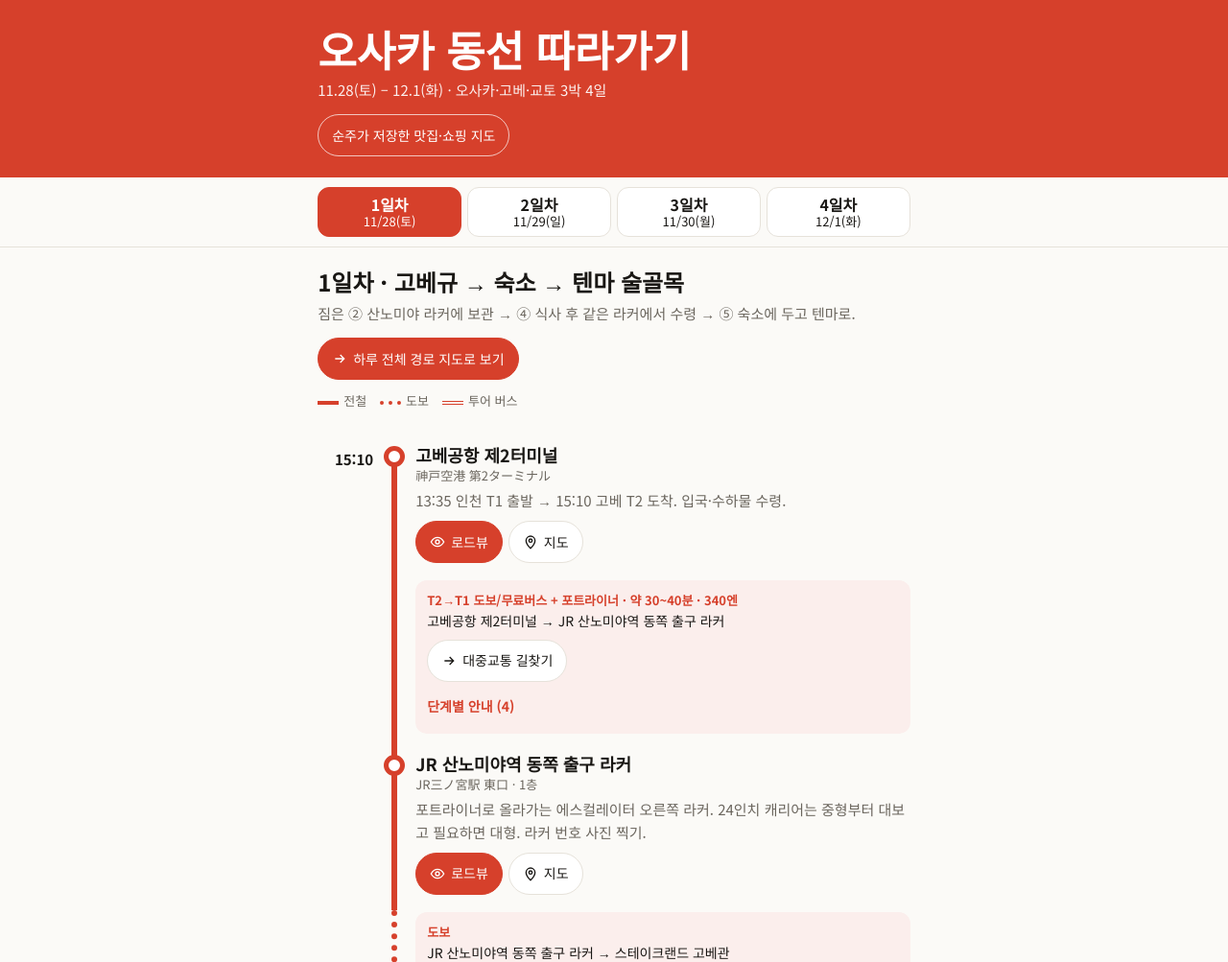
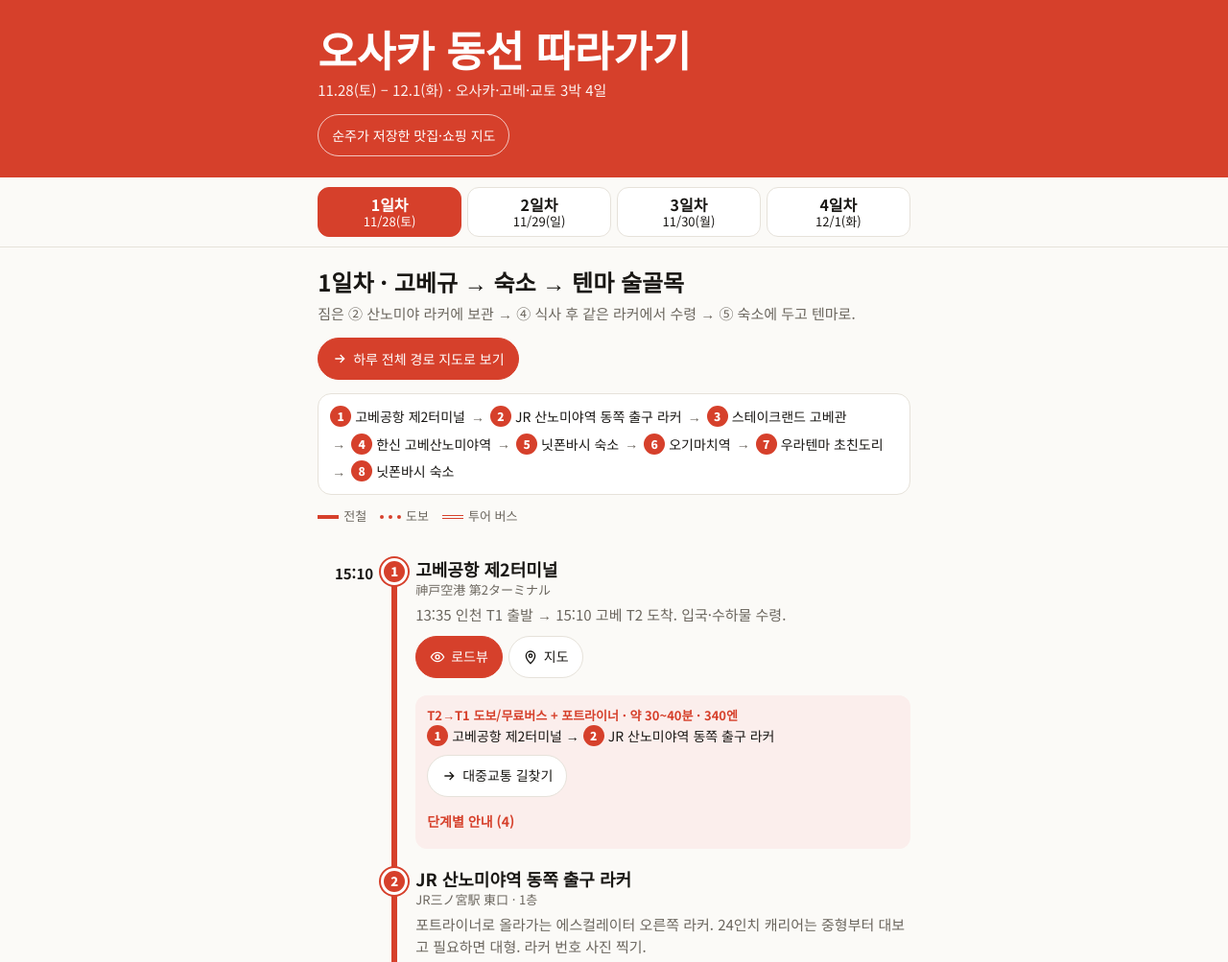
Before and after one commit to changsu1993/osaka-2026, a plain HTML site: page index.html in a window 1280 px wide. Shown: the top 1003 px of the page at 96% size. Drawn offline with Linux system fonts and the light colour scheme.

Commit message:
Add stop numbers and place-name map links

```diff
--- a/index.html
+++ b/index.html
@@ -37,7 +37,12 @@ header p{margin:0;opacity:.92;font-size:15px}
 .rail{position:relative;display:flex;justify-content:center}
 .rail::before{content:"";position:absolute;top:0;bottom:0;width:6px;background:var(--c)}
 .stop:first-child .rail::before{top:20px}.stop:last-child .rail::before{bottom:calc(100% - 20px)}
-.dot{position:relative;margin-top:12px;width:22px;height:22px;border-radius:50%;background:var(--card);border:5px solid var(--c)}
+.dot{position:relative;margin-top:10px;width:28px;height:28px;border-radius:50%;background:var(--c);color:#fff;border:3px solid var(--card);box-shadow:0 0 0 2px var(--c);display:grid;place-items:center;font-size:13px;font-weight:900;line-height:1}
+.num{display:inline-grid;place-items:center;min-width:22px;height:22px;padding:0 5px;border-radius:11px;background:var(--c);color:#fff;font-size:12px;font-weight:900;margin-right:4px;vertical-align:1px}
+.flow{list-style:none;margin:14px 0 0;padding:12px;display:flex;flex-wrap:wrap;gap:6px 4px;align-items:center;background:var(--card);border:1px solid var(--line);border-radius:14px;font-size:14px}
+.flow li{display:inline-flex;align-items:center}.flow li+li::before{content:'→';color:var(--mute);margin:0 6px 0 2px}
+.flow a{color:inherit;text-decoration:none}.flow a:hover{text-decoration:underline}
+.stop{scroll-margin-top:80px}
 .body{padding:10px 0 16px}
 .body h3{margin:0;font-size:18px;line-height:1.3}
 .body .jp{color:var(--mute);font-size:13px}
@@ -231,9 +236,11 @@ const MAPS_KEY='AIzaSyAxpuGo-cc7EUKWBMl9dv4HSK6PeZASx9E';
 const ll=k=>P[k][0]+','+P[k][1];
 const esc=s=>String(s).replace(/[&<>"']/g,c=>({'&':'&amp;','<':'&lt;','>':'&gt;','"':'&quot;',"'":'&#39;'}[c]));
 const G='https://www.google.com/maps/';
-const mapU=k=>G+'search/?api=1&query='+ll(k);
+const Q={kix2:'神戸空港 第2ターミナル',snLocker:'JR三ノ宮駅 東口',steak:'ステーキランド神戸館',hanshin:'阪神 神戸三宮駅',stay:'大阪府大阪市中央区日本橋1-10-15',ogi:'扇町駅 大阪メトロ',tenma:'裏天満',tsuru:'つるとんたん 宗右衛門町店',fushimi:'伏見稲荷大社',kiyo:'清水寺',kinka:'金閣寺',arashi:'渡月橋',doton:'ドトンプラザ 大阪',satsuma:'らーめん 薩摩っ子 道頓堀',acchichi:'あっちち本舗 道頓堀店',donki:'ドン・キホーテ 道頓堀店',glico:'グリコサイン 道頓堀',wanaka:'たこ焼道楽 わなか 道頓堀',ebisu:'戎橋 大阪',kogaryu:'甲賀流 アメリカ村本店',fujimoto:'焼肉 ふじもと 心斎橋店',hozenji:'法善寺横丁',rikimaru:'焼肉 力丸 千日前店',en:'炭火焼肉 焔 en なんば日本橋店',kintetsu:'近鉄日本橋駅',usj:'ユニバーサル・スタジオ・ジャパン',ucity:'ユニバーサルシティ駅',nishikujo:'西九条駅',tennoji:'JR天王寺駅',harukas:'ハルカス300 展望台',moegi:'お好み焼 萌木 難波',acchichiH:'あっちち本舗 本店',tani4:'谷町四丁目駅',otemon:'大阪城 大手門',castle:'大阪城天守閣',bic:'ビックカメラ なんば店',naniwa:'なにわ日本橋食堂',edion:'エディオン なんば本店',yasaka:'難波八阪神社'};
+const nm=k=>encodeURIComponent(Q[k]||ll(k));
+const mapU=k=>G+'search/?api=1&query='+nm(k);
 const panoU=k=>G+'@?api=1&map_action=pano&viewpoint='+ll(k);
-const dirU=(a,b,m)=>G+'dir/?api=1&origin='+ll(a)+'&destination='+ll(b)+'&travelmode='+(m==='walk'?'walking':'transit');
+const dirU=(a,b,m)=>G+'dir/?api=1&origin='+nm(a)+'&destination='+nm(b)+'&travelmode='+(m==='walk'?'walking':'transit');
 const I={
  eye:'<svg viewBox="0 0 24 24" fill="none" stroke="currentColor" stroke-width="2"><path d="M2 12s4-7 10-7 10 7 10 7-4 7-10 7S2 12 2 12z"/><circle cx="12" cy="12" r="3"/></svg>',
  pin:'<svg viewBox="0 0 24 24" fill="none" stroke="currentColor" stroke-width="2"><path d="M12 22s7-7 7-12a7 7 0 1 0-14 0c0 5 7 12 7 12z"/><circle cx="12" cy="10" r="2.5"/></svg>',
@@ -246,17 +253,18 @@ function render(i){
   const x=DAYS[i];
   document.documentElement.style.setProperty('--c',x.c);
   tabs.querySelectorAll('button').forEach(b=>b.setAttribute('aria-selected',b.dataset.i==i));
-  const all=G+'dir/'+x.stops.map(s=>ll(s[0])).join('/')+'/';
+  const all=G+'dir/'+x.stops.map(s=>nm(s[0])).join('/')+'/';
+  const flow=`<ol class="flow" aria-label="오늘 순서">${x.stops.map((s,j)=>`<li><a href="#s${i}-${j}"><span class="num">${j+1}</span>${esc(P[s[0]][2].replace(/ \(.*\)$/,''))}</a></li>`).join('')}</ol>`;
   let h=`<div class="dayhead"><h2>${i+1}일차 · ${esc(x.t)}</h2><p>${esc(x.s)}</p>
    <div class="whole"><a class="btn main" href="${all}">${I.go}하루 전체 경로 지도로 보기</a></div>
-   <div class="legend"><span><i></i>전철</span><span><i class="w"></i>도보</span><span><i class="b"></i>투어 버스</span></div></div><ol class="route">`;
+   ${flow}<div class="legend"><span><i></i>전철</span><span><i class="w"></i>도보</span><span><i class="b"></i>투어 버스</span></div></div><ol class="route">`;
   x.stops.forEach((s,j)=>{
     const [k,tm,note,leg,tip]=s,p=P[k];
     if(leg){const prev=x.stops[j-1][0];
       const st=leg.steps?`<details class="steps"><summary>단계별 안내 (${leg.steps.length})</summary><ol>${leg.steps.map(t=>`<li>${esc(t)}</li>`).join('')}</ol>${leg.warn?`<p class="warn">${esc(leg.warn)}</p>`:''}</details>`:'';
-      h+=`<li class="leg ${leg.m}"><span></span><span class="rail"></span><div class="legcard"><b>${esc(leg.n)}</b><br>${esc(P[prev][2])} → ${esc(p[2])}
-       ${leg.m==='bus'?'':`<div class="btns">${leg.m==='walk'&&MAPS_KEY?`<button class="btn walkbtn" data-a="${prev}" data-b="${k}">▶ 걸어보기</button>`:''}<a class="btn" href="${dirU(prev,k,leg.m)}">${I.go}${leg.m==='walk'?'도보 길찾기':'대중교통 길찾기'}</a></div>`}${st}</div></li>`;}
-    h+=`<li class="stop"><span class="time">${esc(tm)}</span><span class="rail"><span class="dot"></span></span><div class="body">
+      h+=`<li class="leg ${leg.m}"><span></span><span class="rail"></span><div class="legcard"><b>${esc(leg.n)}</b><br><span class="num">${j}</span>${esc(P[prev][2])} → <span class="num">${j+1}</span>${esc(p[2])}
+       ${leg.m==='bus'?'':`<div class="btns">${leg.m==='walk'&&MAPS_KEY?`<button class="btn walkbtn" data-a="${prev}" data-b="${k}" data-na="${j}" data-nb="${j+1}">▶ 걸어보기</button>`:''}<a class="btn" href="${dirU(prev,k,leg.m)}">${I.go}${leg.m==='walk'?'도보 길찾기':'대중교통 길찾기'}</a></div>`}${st}</div></li>`;}
+    h+=`<li class="stop" id="s${i}-${j}"><span class="time">${esc(tm)}</span><span class="rail"><span class="dot">${j+1}</span></span><div class="body">
       <h3>${esc(p[2])}</h3><div class="jp">${esc(p[3])}</div>${note?`<p class="note">${esc(note)}</p>`:'<p class="note"></p>'}
       ${tip?`<p class="tip">${esc(tip)}</p>`:''}${btns(k)}</div></li>`;
   });
@@ -305,10 +313,10 @@ function sample(g,path,step){
 function getPano(loc){
   return new Promise(r=>svc.getPanorama({location:loc,radius:35,source:google.maps.StreetViewSource.OUTDOOR,preference:google.maps.StreetViewPreference.NEAREST},(d,st)=>r(st==='OK'?d:null)));
 }
-async function openWalk(a,b){
+async function openWalk(a,b,na,nb){
   const run=++W.run;
   W.el.classList.add('on');document.body.style.overflow='hidden';
-  W.title.textContent=P[a][2]+' → '+P[b][2];
+  W.title.textContent=(na?na+'. ':'')+P[a][2]+'  →  '+(nb?nb+'. ':'')+P[b][2];
   stop();W.frames=[];W.i=0;W.seek.max=0;W.seek.value=0;W.msg.textContent='경로 불러오는 중…';
   let g;try{g=await loadMaps()}catch(e){W.msg.textContent='지도를 불러오지 못했어요. 인터넷 연결을 확인해 주세요.';return}
   if(!mapObj){
@@ -322,7 +330,9 @@ async function openWalk(a,b){
   line.setOptions({strokeColor:getComputedStyle(document.documentElement).getPropertyValue('--c').trim()||'#d6402b'});
   const A={lat:P[a][0],lng:P[a][1]},B={lat:P[b][0],lng:P[b][1]};
   const path=await walkPath(g,A,B);if(run!==W.run)return;
-  line.setPath(path);const bd=new g.LatLngBounds();path.forEach(p=>bd.extend(p));mapObj.fitBounds(bd,30);
+  line.setPath(path);
+  const pin=(pos,t,txt)=>new g.Marker({map:mapObj,position:pos,zIndex:8,title:t,label:{text:String(txt),color:'#fff',fontWeight:'900',fontSize:'13px'},icon:{path:g.SymbolPath.CIRCLE,scale:13,fillColor:getComputedStyle(document.documentElement).getPropertyValue('--c').trim()||'#d6402b',fillOpacity:1,strokeColor:'#fff',strokeWeight:3}});
+  (W.pins||[]).forEach(m=>m.setMap(null));W.pins=[pin(A,P[a][2],na||'출발'),pin(B,P[b][2],nb||'도착')];const bd=new g.LatLngBounds();path.forEach(p=>bd.extend(p));mapObj.fitBounds(bd,30);
   const pts=sample(g,path,15);const res=new Array(pts.length);let done=0;
   W.msg.textContent='로드뷰 준비 중 0/'+pts.length;
   let next=0;
@@ -350,7 +360,7 @@ W.seek.addEventListener('input',()=>{stop();show(+W.seek.value)});
 function closeWalk(){W.run++;stop();W.el.classList.remove('on');document.body.style.overflow=''}
 document.getElementById('wkClose').addEventListener('click',closeWalk);
 document.addEventListener('keydown',e=>{if(!W.el.classList.contains('on'))return;if(e.key==='Escape')closeWalk();if(e.key===' '){e.preventDefault();W.timer?stop():start()}if(e.key==='ArrowRight'){stop();show(Math.min(W.i+1,W.frames.length-1))}if(e.key==='ArrowLeft'){stop();show(Math.max(W.i-1,0))}});
-day.addEventListener('click',e=>{const b=e.target.closest('.walkbtn');if(b)openWalk(b.dataset.a,b.dataset.b)});
+day.addEventListener('click',e=>{const f=e.target.closest('.flow a');if(f){e.preventDefault();document.getElementById(f.getAttribute('href').slice(1))?.scrollIntoView({behavior:'smooth'});return}const b=e.target.closest('.walkbtn');if(b)openWalk(b.dataset.a,b.dataset.b,b.dataset.na,b.dataset.nb)});
 }
 </script>
 </body>
```
